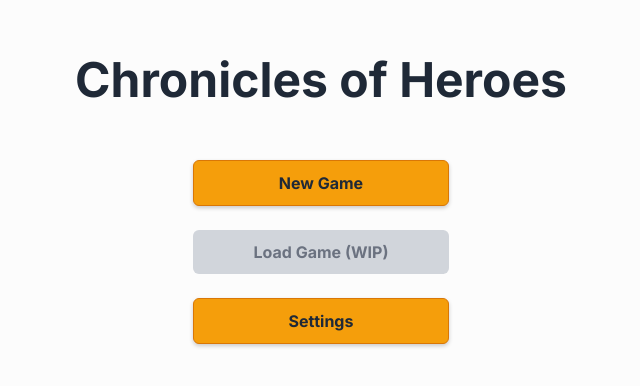
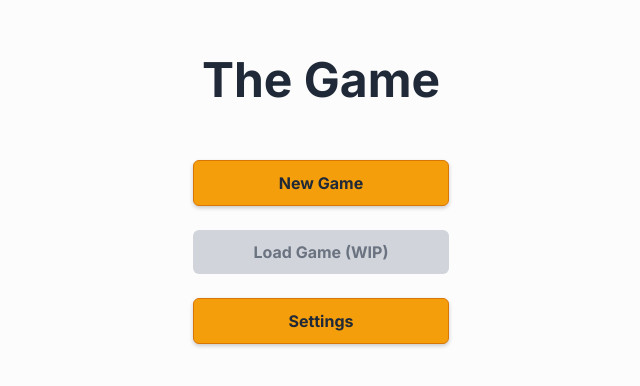
Before and after one commit to MrLee47/psychic-doodle, a plain HTML site: page index.html in a window 1280 px wide. Shown: the part 216-602 px from the top of the page, without its empty margins (319-959 px from the left). Drawn offline with nearby package versions, Linux system fonts and the light colour scheme.

Commit message:
Rename game title from 'Chronicles of Heroes' to 'The Game'

```diff
--- a/index.html
+++ b/index.html
@@ -3,7 +3,7 @@
 <head>
     <meta charset="UTF-8">
     <meta name="viewport" content="width=device-width, initial-scale=1.0">
-    <title>Chronicles of Heroes: Erebos</title>
+    <title>The Game: Erebos</title>
     <script src="https://cdn.tailwindcss.com"></script>
     <link href="https://fonts.googleapis.com/css2?family=Inter:wght@400;700;900&display=swap" rel="stylesheet">
     <style>
@@ -148,7 +148,7 @@
 
     <!-- MAIN MENU SCREEN -->
     <div id="menu-screen" class="flex flex-col items-center justify-center space-y-6 hidden min-h-screen">
-        <h1 class="text-5xl font-bold mb-8 text-accent-color">Chronicles of Heroes</h1>
+        <h1 class="text-5xl font-bold mb-8 text-accent-color">The Game</h1>
         <button id="new-game-btn" class="action-btn w-64">New Game</button>
         <button id="load-game-btn" class="action-btn w-64" disabled>Load Game (WIP)</button>
         <button id="open-settings-menu-btn" class="action-btn w-64">Settings</button>
@@ -272,7 +272,7 @@
     <!-- JAVASCRIPT LOGIC -->
     <script type="text/javascript">
 /**
- * Chronicles of Heroes: Core Game and Combat Logic
+ * The Game: Core Game and Combat Logic
  * Includes: Theme Switching, Character Selection, Combat, and Dungeon Management.
  */
 
```
